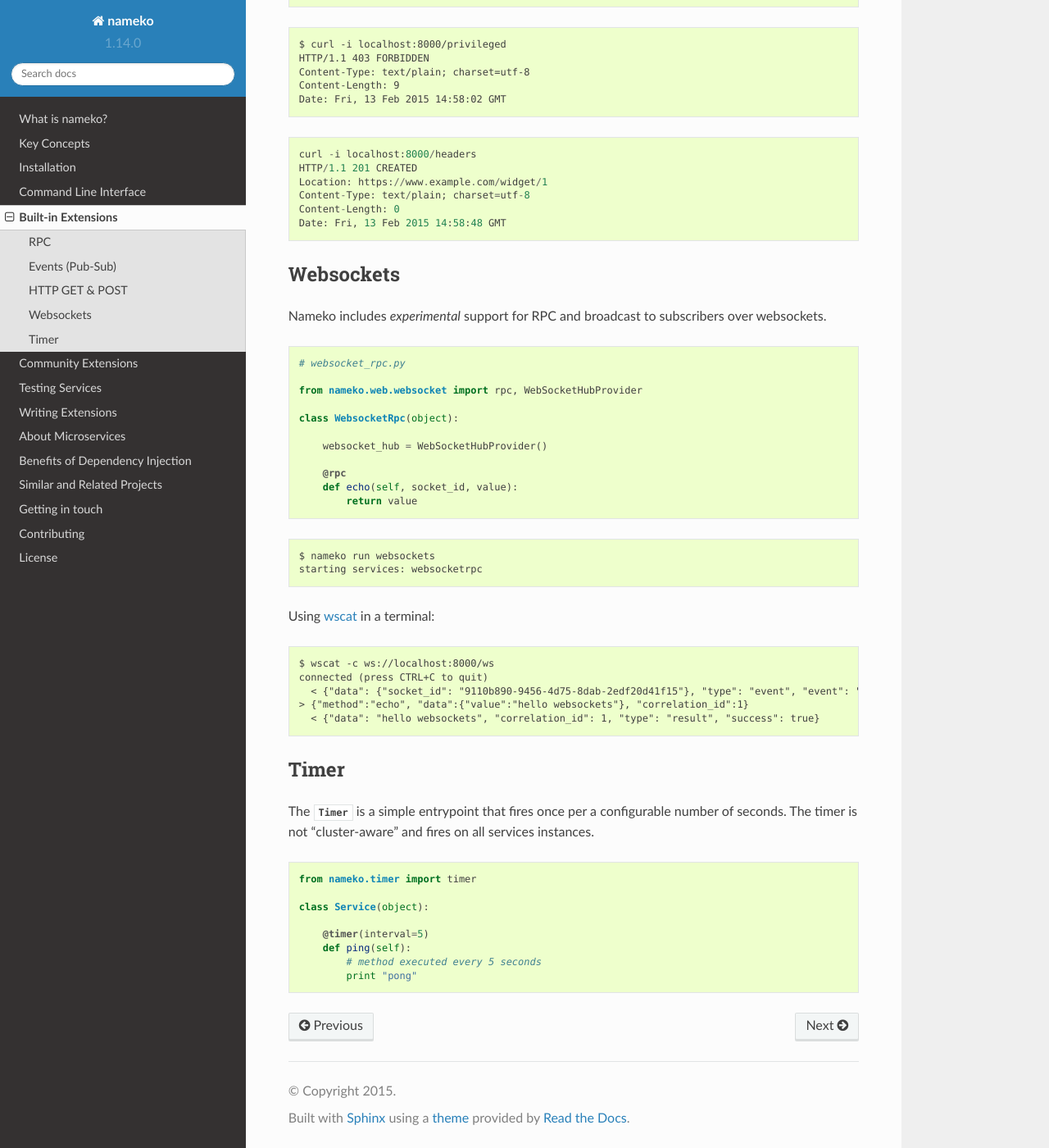
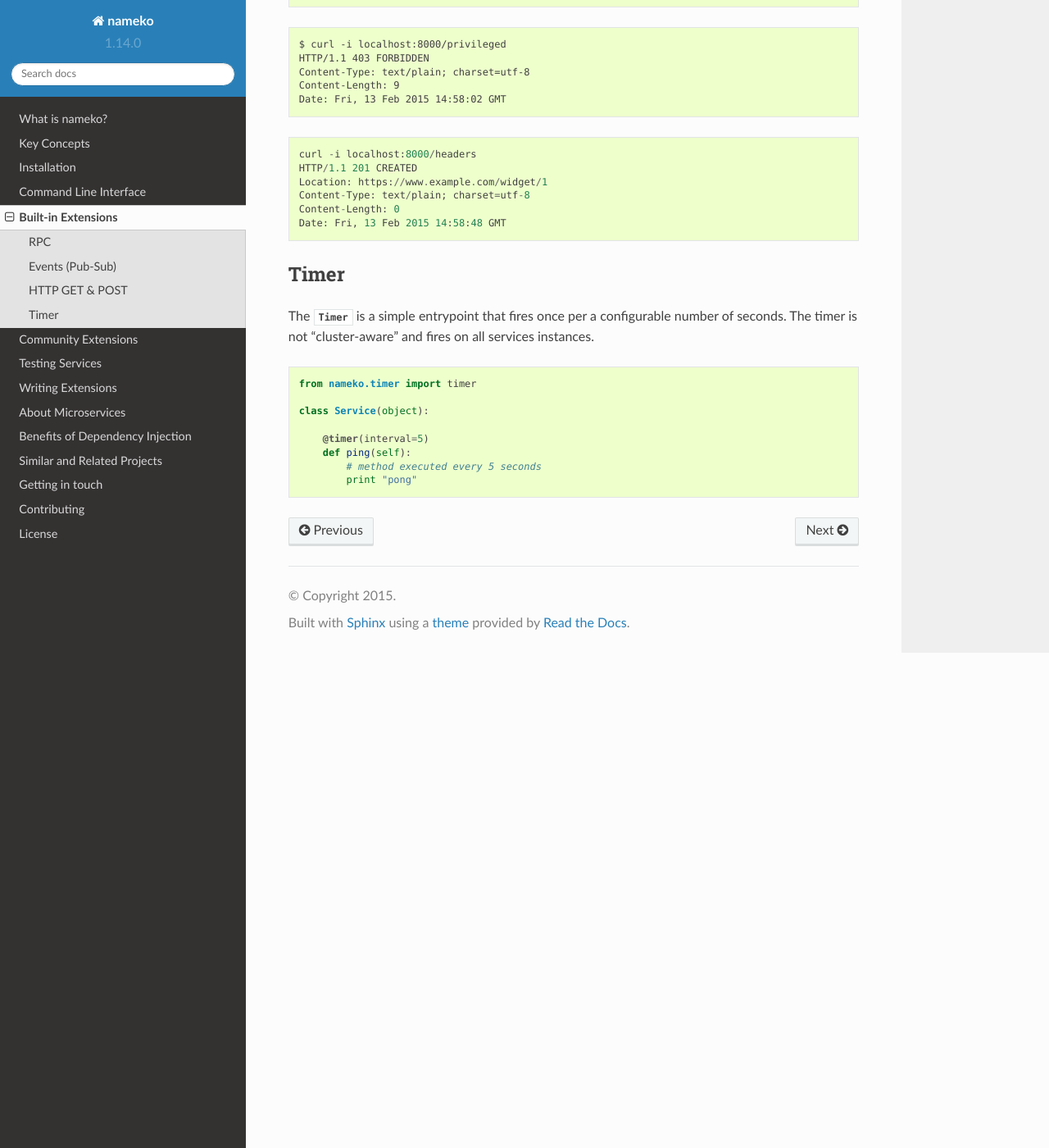
Before and after one commit to nameko/nameko, a Sphinx documentation site: the page built from docs/built_in_extensions.rst, in a window 1280 px wide and 1400 px high, scrolled down 3361 px. Shown: the whole window at 82% size. Built offline with Sphinx 7.4.7 and the Read the Docs theme 2.0.0, drawn with Linux system fonts in a browser that asks for light colours.

Commit message:
Don't talk about websockets (yet)

```diff
--- a/docs/built_in_extensions.rst
+++ b/docs/built_in_extensions.rst
@@ -97,28 +97,6 @@
     Date: Fri, 13 Feb 2015 14:58:48 GMT
 
 
-Websockets
-----------
-
-Nameko includes *experimental* support for RPC and broadcast to subscribers over websockets.
-
-.. literalinclude:: examples/websocket_rpc.py
-
-::
-
-    $ nameko run websockets
-    starting services: websocketrpc
-
-Using `wscat <https://www.npmjs.com/package/wscat>`_ in a terminal:
-
-::
-
-    $ wscat -c ws://localhost:8000/ws
-    connected (press CTRL+C to quit)
-      < {"data": {"socket_id": "9110b890-9456-4d75-8dab-2edf20d41f15"}, "type": "event", "event": "connected"}
-    > {"method":"echo", "data":{"value":"hello websockets"}, "correlation_id":1}
-      < {"data": "hello websockets", "correlation_id": 1, "type": "result", "success": true}
-
 Timer
 -----
 
--- a/docs/what_is_nameko.rst
+++ b/docs/what_is_nameko.rst
@@ -8,7 +8,6 @@
     * RPC over AMQP
     * Asynchronous events (pub-sub) over AMQP
     * Simple HTTP GET and POST
-    * Websocket RPC and subscriptions
 
 Out of the box you can build a service that can respond to RPC messages, dispatch events on certain actions, and listen to events from other services. It could also have HTTP interfaces for clients that can't speak AMQP, and a websocket interface for, say, Javascript clients.
 
```
